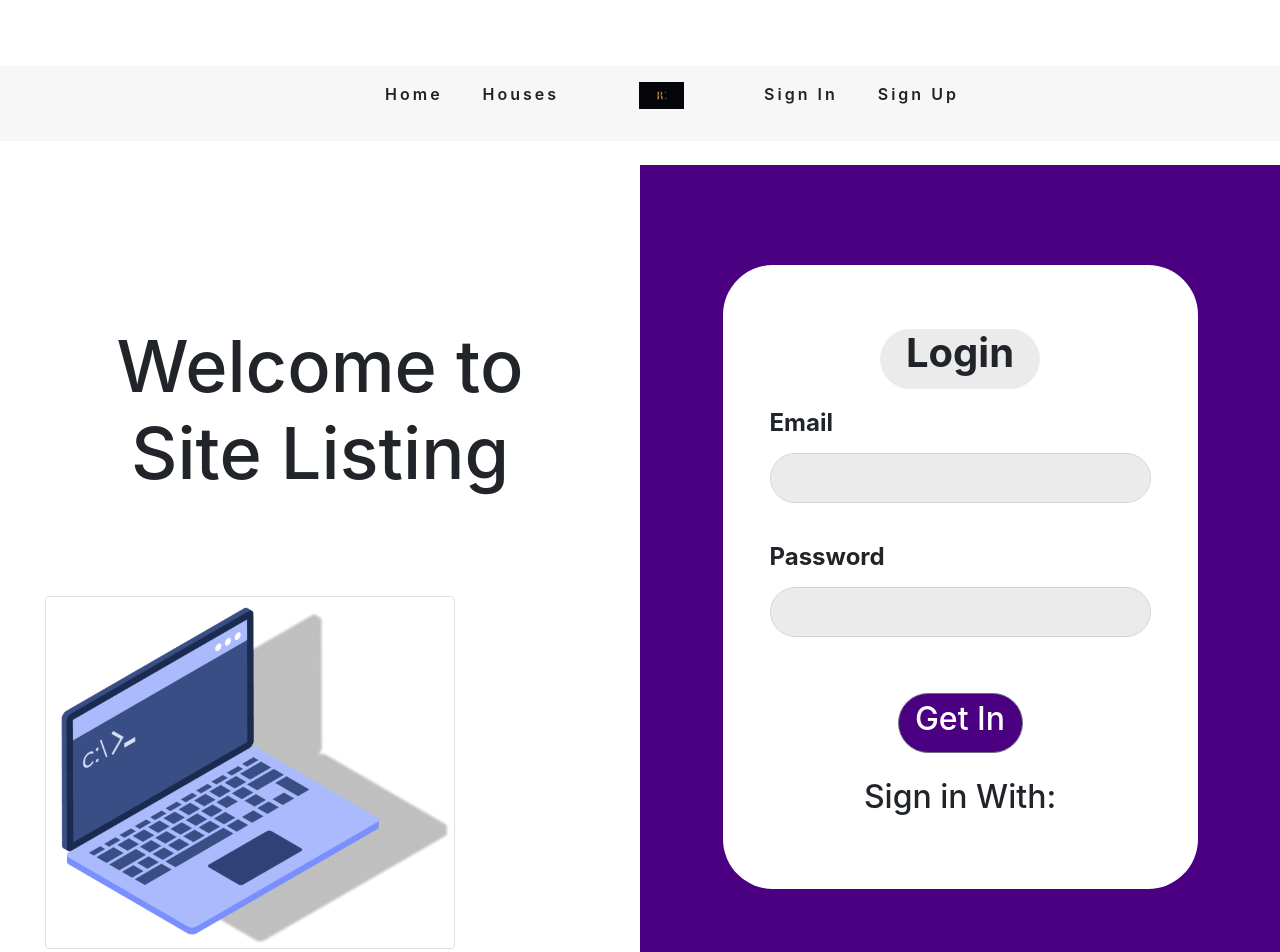
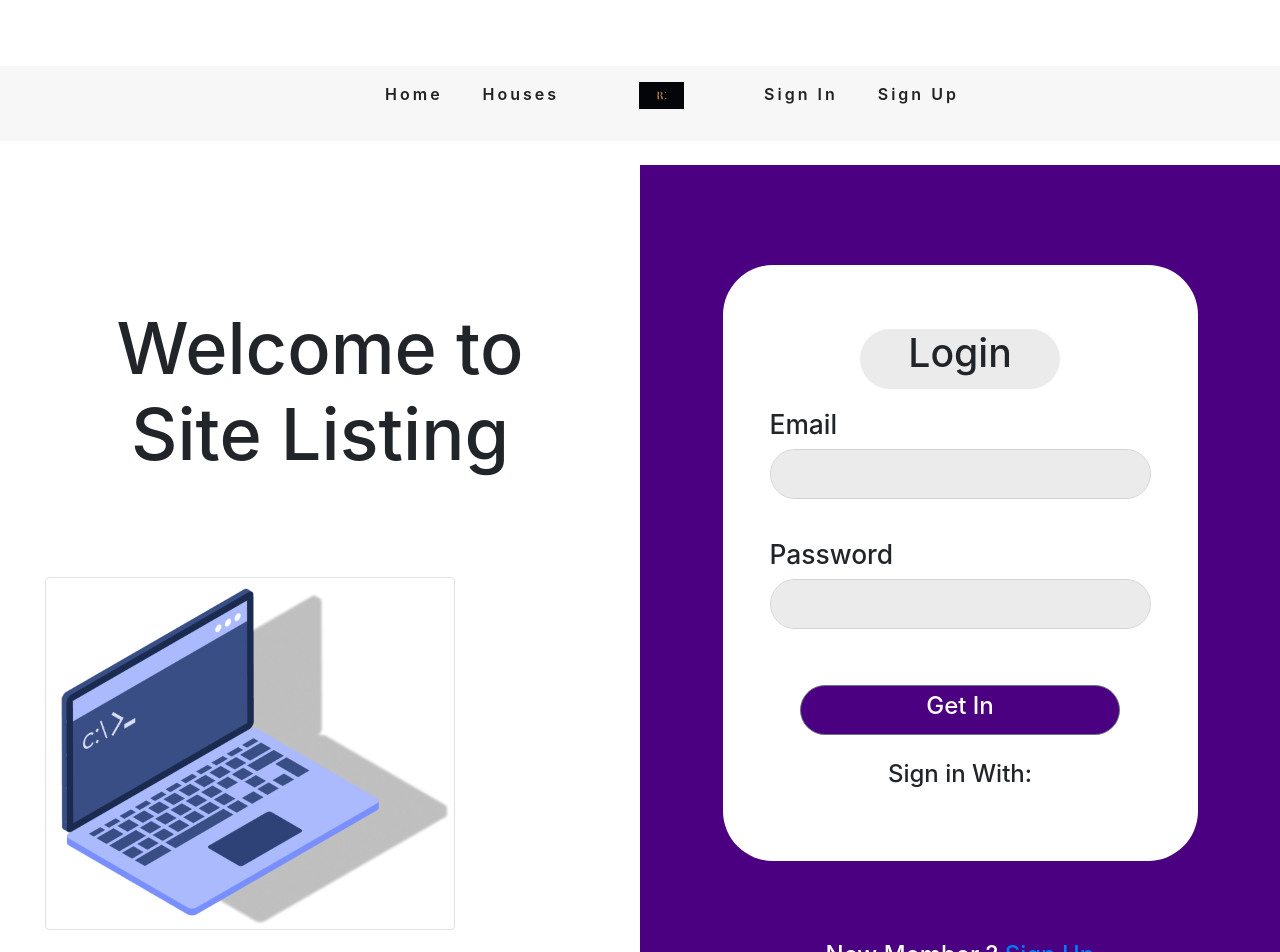
Before and after one commit to Rushi-45/Listing-site, a React (Create React App) app: page /signin in a window 1280 px wide. Shown: the top 952 px of the page. Built offline with nearby package versions, Linux system fonts and the light colour scheme.

Commit message:
Updated Signup and Login component fonts

```diff
--- a/src/components/LoginComponent.js
+++ b/src/components/LoginComponent.js
@@ -79,39 +79,40 @@ class Login extends Component {
 		};
 
 		const head1Style = {
-			fontWeight: "bold",
+			fontSize: "4.9vh",
+			// fontWeight: "bold",
 			alignSelf: "center",
 			backgroundColor: "#EBEBEB",
 			borderRadius: "50px",
-			width: "20vh",
+			width: "28vh",
+			maxWidth: "200px",
+			maxHeight: "250px",
 			height: "60px",
-			maxWidth: "200px",
-			maxHeight: "150px",
 			marginBottom: "20px",
 		};
 
 		const head4Style = {
-			fontWeight: "bold",
+			// fontWeight: "bold",
+			fontSize: "3.3vh",
 			textAlign: "left",
-			margin: "auto",
 		};
 
 		const inputStyle = {
 			backgroundColor: "#EBEBEB",
 			borderRadius: "50px",
-			margin: "15px 0px",
 			fontSize: "24px",
 			maxWidth: "400px",
 		};
 
 		const buttonStyle = {
-			fontWeight: "bold",
+			// fontWeight: "bold",
 			backgroundColor: "indigo",
 			borderRadius: "50px",
-			width: "125px",
+			width: "40vh",
 			marginTop: "40px",
 			marginBottom: "25px",
 		};
+
 
 		return (
 			<Container>
@@ -164,19 +165,19 @@ class Login extends Component {
 										</FormGroup>
 									</Col>
 									<Button type="submit" style={buttonStyle}>
-										<h2>Get In</h2>
+										<h4>Get In</h4>
 									</Button>
 								</Form>
-								<h2>Sign in With: </h2>
+								<h4>Sign in With: </h4>
 							</Jumbotron>
-							<h2
+							<h4
 								style={{
 									color: "white",
 									marginBottom: "100px",
 								}}
 							>
 								New Member ? <Link to="/signup">Sign Up</Link>
-							</h2>
+							</h4>
 						</center>
 					</Col>
 				</Row>
--- a/src/components/RootAccessLogo.js
+++ b/src/components/RootAccessLogo.js
@@ -9,7 +9,7 @@ class RootLogo extends Component {
 				<div className="col justify-content-md-center">
 					<div className="row-1"></div>
 					<div className="row-4 justify-content-md-center text-center">
-						<h1
+						<h2
 							className="root-access"
 							style={{
 								fontSize: "72px",
@@ -18,7 +18,7 @@ class RootLogo extends Component {
 							}}
 						>
 							Welcome to Site Listing
-						</h1>
+						</h2>
 					</div>
 					<div className="row-1"></div>
 					<div className="row-6">
--- a/src/components/SignupComponent.js
+++ b/src/components/SignupComponent.js
@@ -71,7 +71,8 @@ class Signup extends Component {
 		};
 
 		const head1Style = {
-			fontWeight: "bold",
+			fontSize:"4.9vh",
+			// fontWeight: "bold",
 			alignSelf: "center",
 			backgroundColor: "#EBEBEB",
 			borderRadius: "50px",
@@ -83,8 +84,9 @@ class Signup extends Component {
 		};
 
 		const head2Style = {
-			fontWeight: "bold",
+			// fontWeight: "",
 			alignSelf: "center",
+			fontSize: "4.9vh",
 			backgroundColor: "#EBEBEB",
 			borderRadius: "3.12rem",
 			width: "45vh",
@@ -96,14 +98,16 @@ class Signup extends Component {
 		};
 
 		const verifyEmailStyle = {
-			fontWeight: "bold",
+			// fontWeight: "bold",
+			fontSize:"3.3vh",
 			textAlign: "left",
 			marginTop: "36px",
 			marginBottom: "22px",
 		};
 
 		const head4Style = {
-			fontWeight: "bold",
+			// fontWeight: "bold",
+			fontSize: "3.3vh",
 			textAlign: "left",
 		};
 
@@ -115,10 +119,10 @@ class Signup extends Component {
 		};
 
 		const buttonStyle = {
-			fontWeight: "bold",
+			// fontWeight: "bold",
 			backgroundColor: "indigo",
 			borderRadius: "50px",
-			width: "49h",
+			width: "40vh",
 			marginTop: "40px",
 			marginBottom: "25px",
 		};
@@ -224,12 +228,12 @@ class Signup extends Component {
 										</FormGroup>
 									</Col>
 									<Button type="submit" style={buttonStyle}>
-										<h2>Finish Sign Up</h2>
+										<h4>Finish Sign Up</h4>
 									</Button>
 								</Form>
-								<h2>Sign Up With: </h2>
+								<h4>Sign Up With: </h4>
 							</Jumbotron>
-							<h2
+							<h4
 								style={{
 									color: "white",
 									marginBottom: "100px",
@@ -237,7 +241,7 @@ class Signup extends Component {
 							>
 								Already a Member ?{" "}
 								<Link to="/signin">Sign In</Link>
-							</h2>
+							</h4>
 						</center>
 					</Col>
 				</Row>
```
